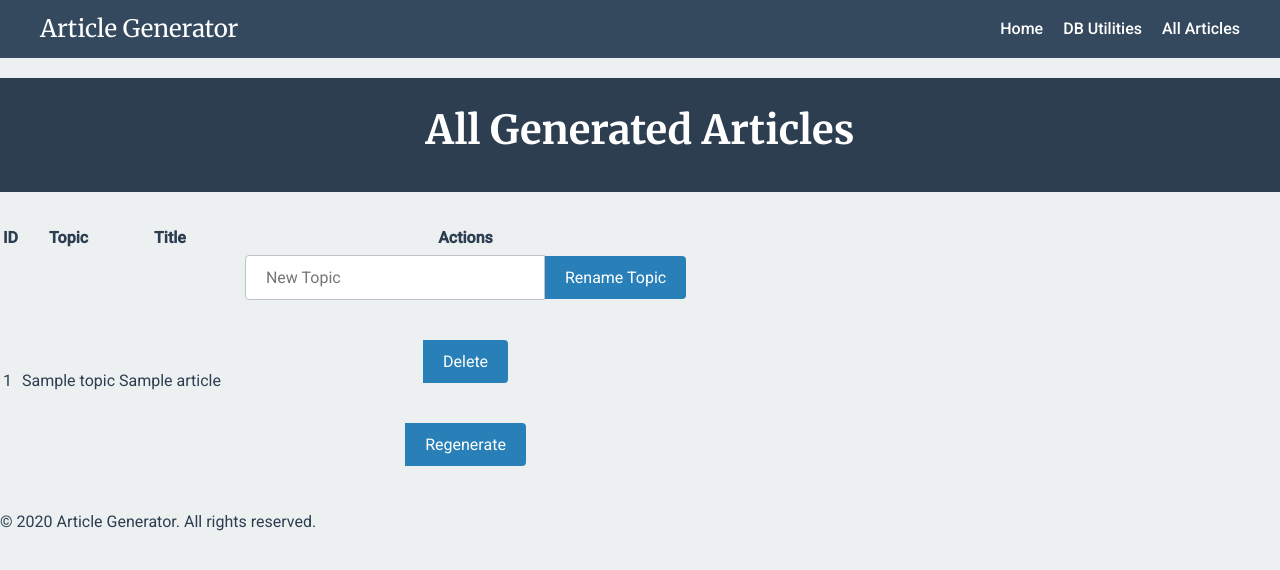
After one commit to bghome-hub/fn-web, a Flask app: template volumes/web/templates/all_articles.html in a window 1280 px wide. The commit adds this page. Shown: the top 570 px of the page. Run offline with Flask 3, Linux system fonts and the light colour scheme; the template is opened without the code that fills it: most values are stand-ins (such as "Sample title", 1, 10 or a date in 2020).

Commit message:
Updated with added db utils

```diff
--- a/volumes/static/scripts/script.js
+++ b/volumes/static/scripts/script.js
@@ -117,5 +117,9 @@ form.addEventListener('submit', async (e) => {
     }
 });
 
+
+
+
+
 // Load Articles on Page Load
 document.addEventListener('DOMContentLoaded', fetchArticles);
--- a/volumes/web/app.py
+++ b/volumes/web/app.py
@@ -88,6 +88,7 @@ def execute_query():
 def not_found(error):
     return render_template('404.html', message=error.description), 404
 
+
 # Run the Flask App
 if __name__ == '__main__':
     debug_mode = os.getenv("FLASK_DEBUG", "false").lower() == "true"
--- a/volumes/web/ollama_query.py
+++ b/volumes/web/ollama_query.py
@@ -124,7 +124,7 @@ def save_to_database(topic, article_data):
             INSERT INTO articles (topic, title, abstract, introduction, methodology, results, discussion, conclusion)
             VALUES (?, ?, ?, ?, ?, ?, ?, ?)
         ''', (
-            topic, topic, article_data["abstract"], article_data["introduction"],
+            topic, title, article_data["abstract"], article_data["introduction"],
             article_data["methodology"], article_data["results"], article_data["discussion"],
             article_data["conclusion"]
         ))
--- /dev/null
+++ b/volumes/web/templates/all_articles.html
@@ -0,0 +1,81 @@
+<!DOCTYPE html>
+<html lang="en">
+<head>
+    <meta charset="UTF-8">
+    <meta name="viewport" content="width=device-width, initial-scale=1.0">
+    <title>All Articles</title>
+    <!-- Preconnect and Google Fonts as in other templates -->
+    <link rel="preconnect" href="https://fonts.googleapis.com">
+    <link rel="preconnect" href="https://fonts.gstatic.com" crossorigin>
+    <!-- Import Merriweather and Roboto -->
+    <link href="https://fonts.googleapis.com/css2?family=Merriweather:wght@400;700&family=Roboto:wght@400;500&display=swap" rel="stylesheet">
+    <!-- Link to existing stylesheet -->
+    <link rel="stylesheet" href="{{ url_for('static', filename='styles/styles.css') }}">
+</head>
+<body>
+    <nav class="navbar">
+        <div class="container">
+            <a href="{{ url_for('index') }}" class="navbar-brand">Article Generator</a>
+            <ul class="navbar-menu">
+                <li><a href="{{ url_for('index') }}">Home</a></li>
+                <li><a href="{{ url_for('db_utils') }}">DB Utilities</a></li>
+                <li><a href="{{ url_for('all_articles') }}">All Articles</a></li>
+                <!-- Add more navigation links if needed -->
+            </ul>
+        </div>
+    </nav>
+
+    <header>
+        <h1>All Generated Articles</h1>
+    </header>
+
+    <main>
+        <section class="all-articles">
+            <table>
+                <thead>
+                    <tr>
+                        <th>ID</th>
+                        <th>Topic</th>
+                        <th>Title</th>
+                        <th>Actions</th>
+                    </tr>
+                </thead>
+                <tbody>
+                    {% for article in articles %}
+                        <tr>
+                            <td>{{ article.id }}</td>
+                            <td>{{ article.topic }}</td>
+                            <td>{{ article.title }}</td>
+                            <td>
+                                <!-- Rename Topic Form -->
+                                <form method="POST" action="{{ url_for('rename_topic', article_id=article.id) }}" class="action-form">
+                                    <input type="text" name="new_topic" placeholder="New Topic" required>
+                                    <button type="submit">Rename Topic</button>
+                                </form>
+
+                                <!-- Delete Article Form -->
+                                <form method="POST" action="{{ url_for('delete_article', article_id=article.id) }}" class="action-form" onsubmit="return confirm('Are you sure you want to delete this article?');">
+                                    <button type="submit">Delete</button>
+                                </form>
+
+                                <!-- Regenerate Article Form -->
+                                <form method="POST" action="{{ url_for('regenerate_article', article_id=article.id) }}" class="action-form">
+                                    <button type="submit">Regenerate</button>
+                                </form>
+                            </td>
+                        </tr>
+                    {% else %}
+                        <tr>
+                            <td colspan="4">No articles found.</td>
+                        </tr>
+                    {% endfor %}
+                </tbody>
+            </table>
+        </section>
+    </main>
+
+    <footer>
+        <p>&copy; {{ current_year }} Article Generator. All rights reserved.</p>
+    </footer>
+</body>
+</html>
```
Also changed, not shown: volumes/static/styles/styles.css (+0 -105 lines), volumes/web/update_titles.py (added, +54 -0 lines).
